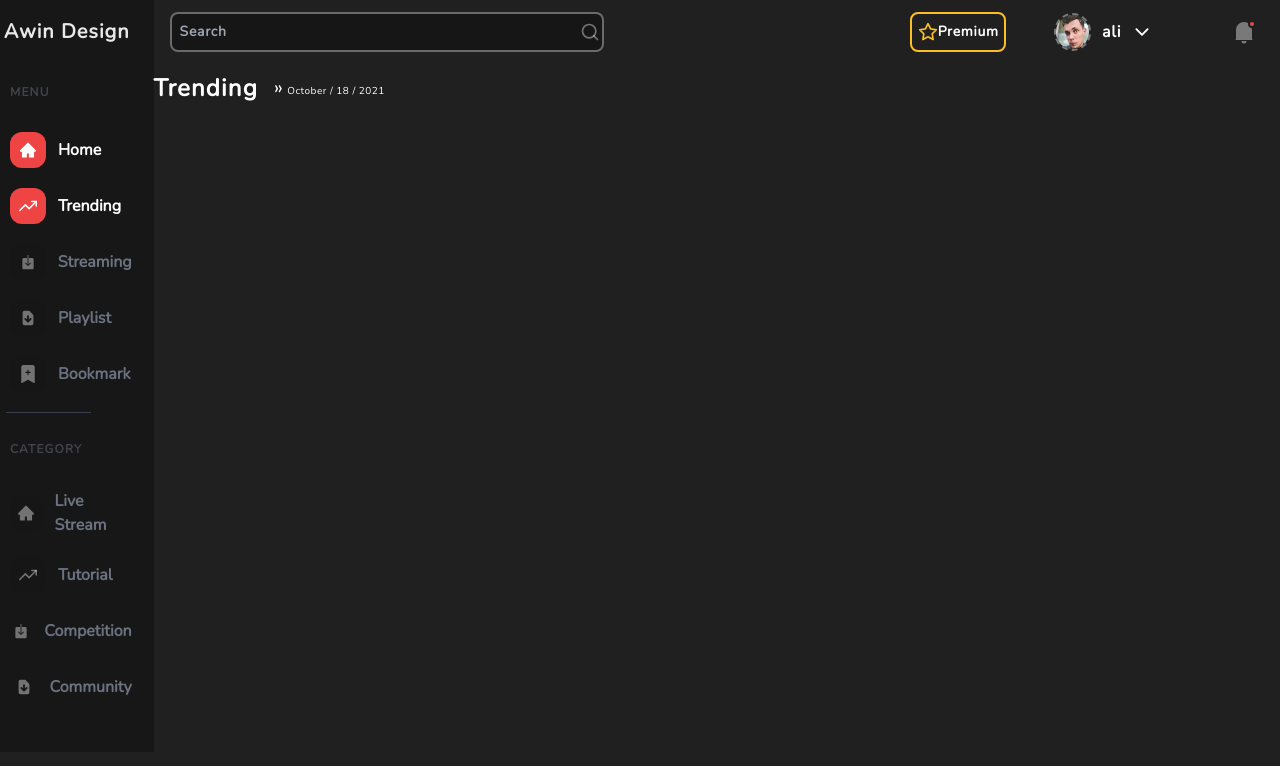
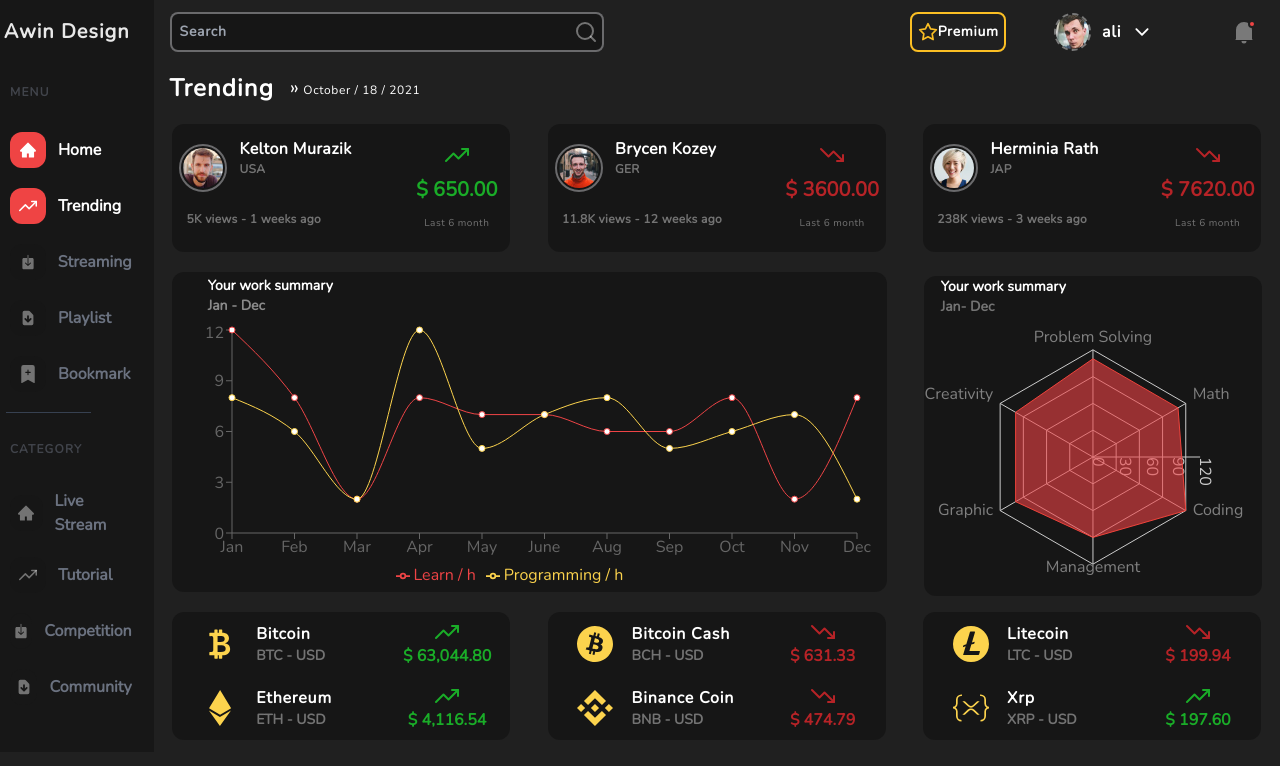
Before and after one commit to awindesign01/Dashboard-react.js, a React (Create React App) app in the folder app/: page /trending in a window 1280 px wide. Shown: the top 766 px of the page. Built offline with nearby package versions, Linux system fonts and the light colour scheme.

Commit message:
end section trending responsive
Signed-off-by: awindesign01 <awindesigngithub01@gmail.com>

```diff
--- a/app/src/Common/Components/SMainHeader/SSearchHeader.js
+++ b/app/src/Common/Components/SMainHeader/SSearchHeader.js
@@ -3,13 +3,13 @@ import { FiSearch } from "react-icons/fi";
 const SSearchHeader = () => {
 	return (
 		<nav className="hidden w-1/2 h-full lg:flex lg:justify-start lg:items-center">
-			<nav className="lg:ml-2 xl:ml-4 w-full lg:w-90% h-10 bg-black-1 border-2 border-opacity-40 flex justify-between items-center rounded-lg">
+			<nav className="lg:ml-2 xl:ml-4 w-full lg:w-90% h-10 bg-black-1 border-2 border-opacity-40 flex justify-between items-center rounded-lg hover:border-red-2 transition-all">
 				<input
 					type="search"
 					className="px-2 w-90% h-90% bg-transparent text-white text-sm font-bold tracking-wider"
 					placeholder="Search"
 				/>
-				<FiSearch className="w-6 text-xl text-white text-opacity-40" />
+				<FiSearch className="lg:w-6 xl:w-8 lg:text-xl xl:text-2xl text-white text-opacity-40" />
 			</nav>
 		</nav>
 	);
--- a/app/src/Common/Components/Trending/MainTrending.js
+++ b/app/src/Common/Components/Trending/MainTrending.js
@@ -10,8 +10,8 @@ const TrandingUser = [
 		img: image1,
 		name: "Kelton Murazik",
 		region: "USA",
-		icon: <FiTrendingUp className="text-2xl text-green-1" />,
-		price: <p className="text-lg text-green-1 font-bold">$ 650.00</p>,
+		icon: <FiTrendingUp className="text-2xl lg:text-xl xl:text-2xl text-green-1" />,
+		price: <p className="text-lg xl:text-xl lg:text-base text-green-1 font-bold">$ 650.00</p>,
 		paragraphs: "Last 6 month",
 		content: "5K views - 1 weeks ago",
 		data_aos_delay: 200,
@@ -21,8 +21,8 @@ const TrandingUser = [
 		img: image2,
 		name: "Brycen Kozey",
 		region: "GER",
-		icon: <FiTrendingDown className="text-2xl text-red-1" />,
-		price: <p className="text-lg text-red-1 font-bold">$ 3600.00</p>,
+		icon: <FiTrendingDown className="text-2xl lg:text-xl xl:text-2xl text-red-1" />,
+		price: <p className="text-lg xl:text-xl lg:text-base text-red-1 font-bold">$ 3600.00</p>,
 		paragraphs: "Last 6 month",
 		content: "11.8K views - 12 weeks ago",
 		data_aos_delay: 400,
@@ -32,8 +32,8 @@ const TrandingUser = [
 		img: image3,
 		name: "Herminia Rath",
 		region: "JAP",
-		icon: <FiTrendingDown className="text-2xl text-red-1" />,
-		price: <p className="text-lg text-red-1 font-bold">$ 7620.00</p>,
+		icon: <FiTrendingDown className="text-2xl lg:text-xl xl:text-2xl text-red-1" />,
+		price: <p className="text-lg xl:text-xl lg:text-base text-red-1 font-bold">$ 7620.00</p>,
 		paragraphs: "Last 6 month",
 		content: "238K views - 3 weeks ago",
 		data_aos_delay: 600,
@@ -44,9 +44,9 @@ const MainTrending = () => {
 	// AOS.init();
 	return (
 		<>
-			{/* {TrandingUser.map((c) => (
+			{TrandingUser.map((c) => (
 				<nav
-					className="w-30% h-28 bg-black-1 rounded-xl flex justify-around items-center"
+					className="mb-2 w-full md:w-45% lg:w-30% xl:h-32 bg-black-1 rounded-xl flex justify-around items-center"
 					data-aos="fade-down"
 					data-aos-duration="500"
 					data-aos-easing="ease-in-out"
@@ -60,30 +60,30 @@ const MainTrending = () => {
 							</nav>
 						</nav>
 						<nav className="pl-2 w-3/4 h-3/5">
-							<h1 className="text-white font-bold text-lg tracking-wide">{c.name}</h1>
-							<p className="text-white font-bold text-opacity-40 text-sm tracking-wide">
+							<h1 className="text-white font-bold text-lg lg:text-base tracking-wide">{c.name}</h1>
+							<p className="text-white font-bold text-opacity-40 text-sm lg:text-xs tracking-wide">
 								{c.region}
 							</p>
 						</nav>
 						<nav className="mx-auto w-90% h-2/5 text-white flex justify-start items-center">
-							<p className="text-white font-bold text-opacity-40 text-xs tracking-wide">
+							<p className="text-white font-bold text-opacity-40 text-xs lg:text-xxs xl:text-xs tracking-wide">
 								{c.content}
 							</p>
 						</nav>
 					</nav>
-					<nav className="w-30% h-4/5">
-						<nav className="w-full h-9 grid place-items-center">
+					<nav className="w-30% h-4/5 flex flex-col justify-evenly">
+						<nav className="w-full h-auto grid place-items-center">
 							{c.icon}
 						</nav>
-						<nav className="w-full h-8 grid place-items-center">
+						<nav className="w-full h-8 grid place-items-center ">
 							{c.price}
 						</nav>
 						<nav className="w-full h-5 grid place-items-center">
-							<p className="text-white text-opacity-40 text-xs tracking-wider">{c.paragraphs}</p>
+							<p className="text-white text-opacity-40 text-xs lg:text-xxs tracking-wider">{c.paragraphs}</p>
 						</nav>
 					</nav>
 				</nav>
-			))} */}
+			))}
 		</>
 	);
 };
--- a/app/src/Common/Components/Trending/SChartTrending.js
+++ b/app/src/Common/Components/Trending/SChartTrending.js
@@ -81,13 +81,13 @@ const data = [
 const SCharTrending = () => {
 	return (
 		<nav
-			className="h-full w-63.5% bg-black-1 rounded-xl flex flex-col justify-between"
+			className="mb-2 h-80 w-full md:w-63.5% bg-black-1 rounded-xl flex flex-col justify-between"
 			data-aos="fade-right"
 			data-aos-duration="500"
 			data-aos-delay="500"
 			data-aos-easing="ease-in-out"
 		>
-			{/* <nav className="h-15% flex justify-around">
+			<nav className="h-15% flex justify-around">
 				<nav className="w-2/5 h-full flex flex-col justify-center">
 					<p className="text-white text-sm font-bold">Your work summary</p>
 					<p className="text-white text-sm font-bold text-opacity-50">Jan - Dec</p>
@@ -119,7 +119,7 @@ const SCharTrending = () => {
 					/>
 					<Line type="monotone" dataKey="Programming / h" stroke="rgba(252, 211, 77)" />
 				</LineChart>
-			</ResponsiveContainer> */}
+			</ResponsiveContainer>
 		</nav>
 	);
 };
--- a/app/src/Common/Components/Trending/SChartTrending2.js
+++ b/app/src/Common/Components/Trending/SChartTrending2.js
@@ -49,17 +49,18 @@ const data = [
 const SChartTrending = () => {
 	return (
 		<nav
-			className="h-full w-30% bg-black-1 rounded-xl flex flex-col justify-between"
+			className="h-80 w-full md:w-30% bg-black-1 rounded-xl flex flex-col justify-between"
 			data-aos="fade-right"
 			data-aos-duration="500"
 			data-aos-delay="700"
 			data-aos-easing="ease-in-out"
 		>
-			{/* <nav className="h-15%">
-				<nav className="mx-auto w-11/12 flex flex-col justify-center items-center">
+			<nav className="h-15% flex justify-around">
+				<nav className="w-2/5 md:w-3/5 h-full flex flex-col justify-center">
 					<p className="text-white font-bold text-sm">Your work summary</p>
 					<p className="text-white font-bold text-sm text-opacity-40">Jan- Dec</p>
 				</nav>
+				<nav className="w-2/5 md:w-1/5 h-full"></nav>
 			</nav>
 			<ResponsiveContainer width="100%" height="100%">
 				<RadarChart cx="50%" cy="50%" outerRadius="80%" data={data}>
@@ -74,7 +75,7 @@ const SChartTrending = () => {
 						fillOpacity={0.6}
 					/>
 				</RadarChart>
-			</ResponsiveContainer> */}
+			</ResponsiveContainer>
 		</nav>
 	);
 };
--- a/app/src/Common/Components/Trending/SCoins.js
+++ b/app/src/Common/Components/Trending/SCoins.js
@@ -56,20 +56,22 @@ const Item = [
 		priceColor2: "text-green-1",
 		Process2: <FiTrendingUp className="text-2xl text-green-1 " />,
 		data_aos_delay: 1300,
+		data_aos_offset: -50
 	},
 ];
 
 const SCoins = () => {
 	// AOS.init();
 	return (
-		<nav className="w-full h-full flex justify-around items-center">
-			{/* {Item.map((i) => (
+		<>
+			{Item.map((i) => (
 				<nav
-					className="h-full w-30% bg-black-1 rounded-xl flex flex-col justify-around items-center"
+					className="mb-2 lg:m-0 h-full xl:h-32 w-full md:w-45% lg:w-30% bg-black-1 rounded-xl flex flex-col justify-around items-center"
 					key={i.id}
 					data-aos="fade-down"
 					data-aos-duration="500"
 					data-aos-easing="ease-in-out"
+					data-aos-offset={i.data_aos_offset}
 					data-aos-delay={i.data_aos_delay}
 				>
 					<nav className="w-11/12 h-45% flex justify-around items-center">
@@ -83,7 +85,7 @@ const SCoins = () => {
 						<nav className="w-30% h-full flex flex-col justify-center items-center">
 							<nav>{i.Process}</nav>
 							<nav>
-								<p className={`${i.priceColor} font-bold`}>$ {i.price}</p>
+								<p className={`${i.priceColor} font-bold text-xs xl:text-base`}>$ {i.price}</p>
 							</nav>
 						</nav>
 					</nav>
@@ -98,13 +100,13 @@ const SCoins = () => {
 						<nav className="w-30% h-full flex flex-col justify-center items-center">
 							<nav>{i.Process2}</nav>
 							<nav>
-								<p className={`${i.priceColor2} font-bold`}>$ {i.price2}</p>
+								<p className={`${i.priceColor2} font-bold text-xs xl:text-base`}>$ {i.price2}</p>
 							</nav>
 						</nav>
 					</nav>
 				</nav>
-			))} */}
-		</nav>
+			))}
+		</>
 	);
 };
 
--- a/app/src/Common/pages/Trending.js
+++ b/app/src/Common/pages/Trending.js
@@ -19,26 +19,31 @@ const m = [
 ];
 
 const Trending = () => {
+	const style =
+		"my-3 w-full flex flex-col md:flex-row md:flex-wrap justify-around items-center";
+
 	return (
-		<section>
-			<article className="mb-2 w-full h-12 flex items-center ">
+		<section className="h-auto">
+			<article className="mb-2 w-full h-12 flex items-center">
 				<header>
-					<h1 className="text-xl xl:text-2xl text-white font-bold tracking-wider">Trending</h1>
+					<h1 className="lg:ml-2 xl:ml-4 text-xl xl:text-2xl text-white font-bold tracking-wider">
+						Trending
+					</h1>
 				</header>
 				{/* data in page trending */}
-				<p className="ml-4 text-white text-xxs tracking-wider">
+				<p className="ml-4 text-white text-xxs xl:text-xs tracking-wider">
 					<span className="mr-1 text-xl">»</span>
 					{m[new Date().getMonth()]} / {new Date().getDate()} / {new Date().getFullYear()}
 				</p>
 			</article>
-			<article className="w-full h-28 flex justify-around">
+			<article className={`${style} ${"xl:h-1/5"}`}>
 				<MainTrending />
 			</article>
-			<article className="my-3 w-full h-80 flex justify-around items-center">
-				{/* <SCharTrending />
-        <SChartTrending /> */}
+			<article className={`${style} ${"xl:h-3/5"}`}>
+				<SCharTrending />
+				<SChartTrending />
 			</article>
-			<article className="my-3 w-full h-40 flex items-center">
+			<article className={`${style} ${"xl:h-1/5"}`}>
 				<SCoins />
 			</article>
 		</section>
--- a/app/tailwind.config.js
+++ b/app/tailwind.config.js
@@ -46,6 +46,7 @@ module.exports = {
 			colors: {
 				"green-1": "#1aac28",
 				"red-1": "#b62327",
+				"red-2": "rgba(239, 68, 68)",
 				"black-1": "rgba(23,23,23,0.95)",
 				"black-2": "#202020",
 				"black-3": "#303030",
```
